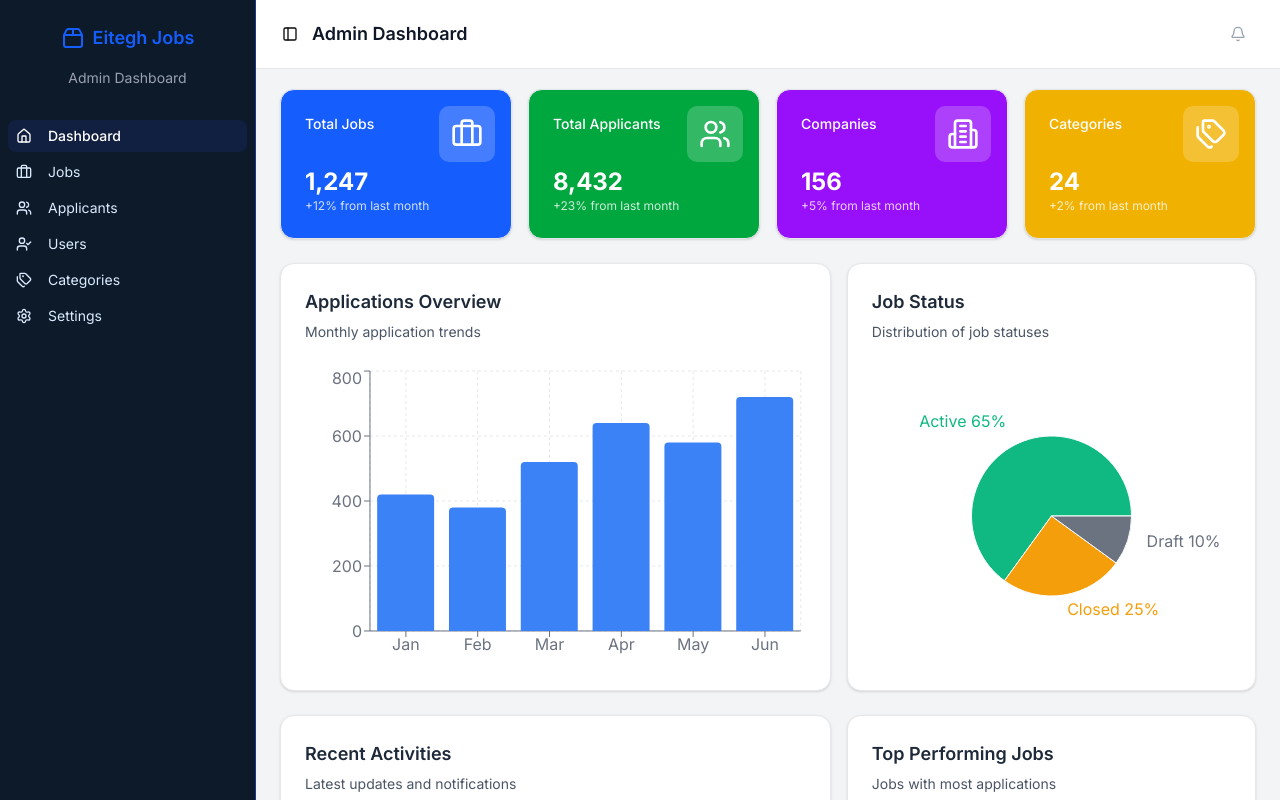
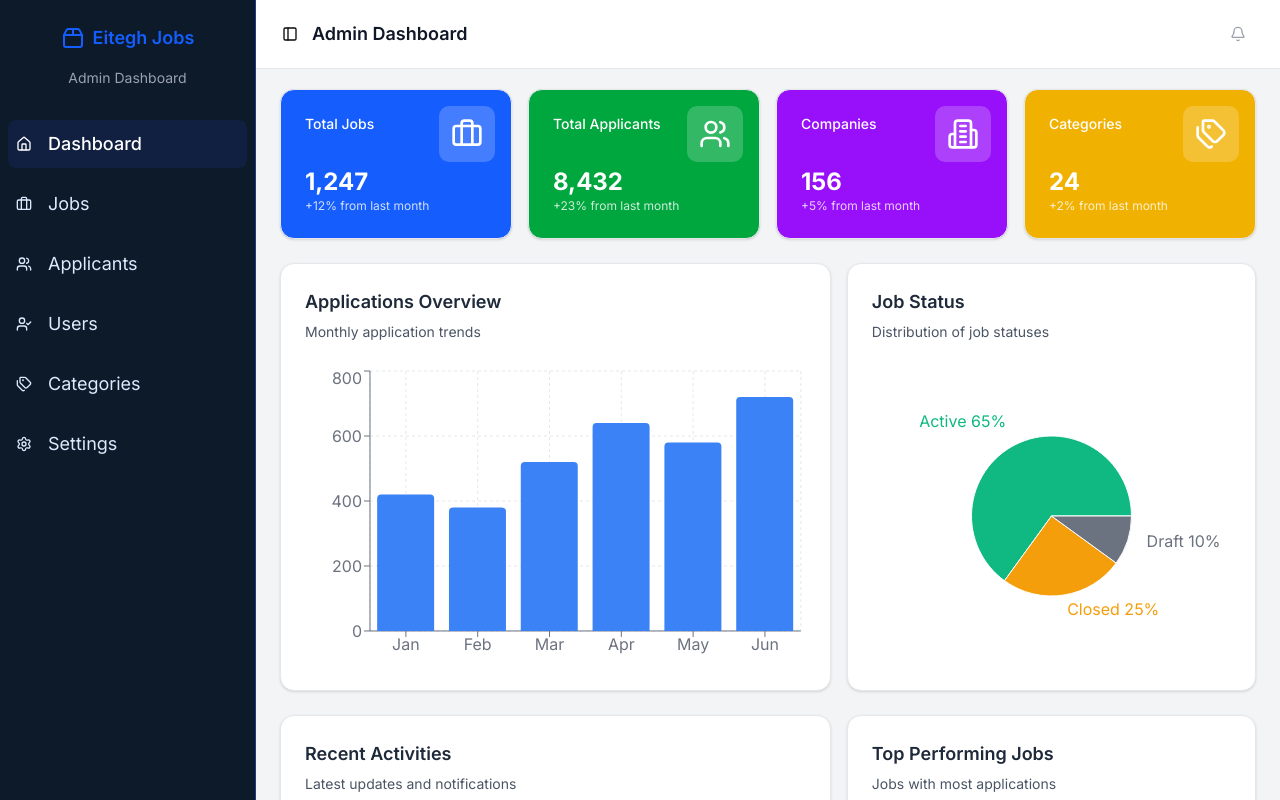
Before and after one commit to STEPHEN286/JOB-HIRING-FRONTENED, a Next.js app: page /admin/dashboard in a window 1280 px wide. Shown: the top 800 px of the page. Built offline with nearby package versions, Linux system fonts and the light colour scheme.

Commit message:
style: increase sidebar link size, spacing, and padding for better UX

```diff
--- a/app/admin/dashboard/layout.jsx
+++ b/app/admin/dashboard/layout.jsx
@@ -10,9 +10,8 @@ export default function DashboardLayout({ children }) {
     <SidebarProvider>
       <div className="flex min-h-screen w-full flex-col bg-white text-foreground">
         <div className="flex flex-1">
-          <Sidebar>
-            <AppSidebar />
-          </Sidebar>
+
+          <AppSidebar />
           <SidebarInset>
             <header className="sticky top-0 z-30 flex h-16 items-center justify-between gap-4 border-b  mb-5  border-gray-200 bg-white py-4 px-4 sm:static sm:h-auto sm:px-6">
               <div className="flex items-center gap-2">
@@ -25,19 +24,6 @@ export default function DashboardLayout({ children }) {
                   <Bell className="h-5 w-5 text-gray-400" />
                   <span className="sr-only">Toggle notifications</span>
                 </Button>
-                {/* <DropdownMenu>
-                  <DropdownMenuTrigger asChild>
-                    <Button variant="ghost" size="icon" className="rounded-full">
-                      <User className="h-5 w-5 text-gray-400" />
-                    </Button>
-                  </DropdownMenuTrigger>
-                  <DropdownMenuContent align="end" className="bg-white text-gray-900 border-gray-200">
-                    <DropdownMenuItem>My Account</DropdownMenuItem>
-                    <DropdownMenuItem>Settings</DropdownMenuItem>
-                    <DropdownMenuItem>Support</DropdownMenuItem>
-                    <DropdownMenuItem>Logout</DropdownMenuItem>
-                  </DropdownMenuContent>
-                </DropdownMenu> */}
               </div>
             </header>
             <main className="grid flex-1 items-start gap-4 p-4 sm:px-6 sm:py-0 md:gap-8 mb-5  bg-gray-100">{children}</main>
--- a/components/layout/app-sidebar.jsx
+++ b/components/layout/app-sidebar.jsx
@@ -37,7 +37,7 @@ export default function AppSidebar() {
   ]
 
   return (
-    <Sidebar className="!bg-blue-950 border-r border-blue-900" style={{ "--sidebar": "#0c1a2a" }}>
+    <Sidebar className=" border-r border-blue-900" style={{ "--sidebar": "#0c1a2a" }}>
     <SidebarHeader className="flex flex-col items-center gap-4 px-4 py-6">
       <Link href="#" className="flex items-center gap-2 font-semibold text-lg">
         <Package2 className="h-6 w-6 text-blue-600" />
@@ -49,13 +49,13 @@ export default function AppSidebar() {
       <SidebarGroup>
         {/* <SidebarGroupLabel>Navigation</SidebarGroupLabel> */}
         <SidebarGroupContent>
-          <SidebarMenu>
+          <SidebarMenu className="space-y-2">
             {navigationItems.map((item) => (
               <SidebarMenuItem key={item.name}>
-                <SidebarMenuButton asChild className="text-blue-100 hover:bg-blue-950/50 hover:text-blue-100 data-[active=true]:rounded-0 data-[active=true]:bg-blue-950/50 data-[active=true]:text-white" isActive={pathname === item.href}>
+                <SidebarMenuButton asChild className="text-blue-100 text-lg py-6 hover:bg-blue-950/50 hover:text-blue-100 data-[active=true]:rounded-0 data-[active=true]:bg-blue-950/50 data-[active=true]:text-white" isActive={pathname === item.href}>
                   <Link href={item.href}>
-                    <item.icon className="h-4 w-4 mr-2" />
-                    <span>{item.name}</span>
+                    <item.icon className="h-5 w-5 mr-2" />
+                    <span className="text-lg">{item.name}</span>
                   </Link>
                 </SidebarMenuButton>
               </SidebarMenuItem>
--- a/components/ui/sidebar.jsx
+++ b/components/ui/sidebar.jsx
@@ -160,13 +160,14 @@ function Sidebar({
           data-sidebar="sidebar"
           data-slot="sidebar"
           data-mobile="true"
-          className="bg-sidebar text-sidebar-foreground w-(--sidebar-width) p-0 [&>button]:hidden"
-          style={
-            {
-              "--sidebar-width": SIDEBAR_WIDTH_MOBILE
-            }
-          }
-          side={side}>
+          className={cn(" text-sidebar-foreground w-(--sidebar-width) p-0 [&>button]:hidden", className)}
+          style={{
+            "--sidebar-width": SIDEBAR_WIDTH_MOBILE,
+            // ...props.style,
+            backgroundColor: "#0c1a2a"
+          }}
+          side={side}
+        >
           <SheetHeader className="sr-only">
             <SheetTitle>Sidebar</SheetTitle>
             <SheetDescription>Displays the mobile sidebar.</SheetDescription>
```
